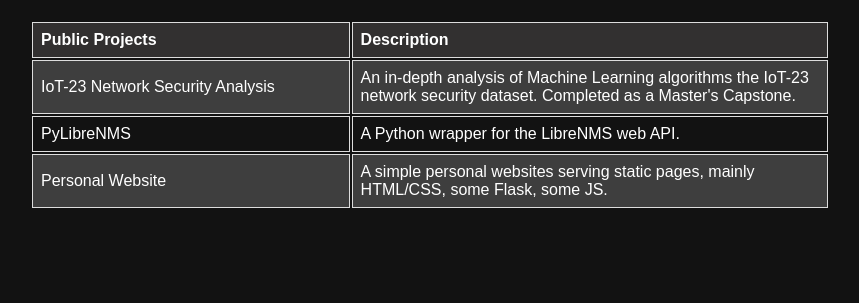
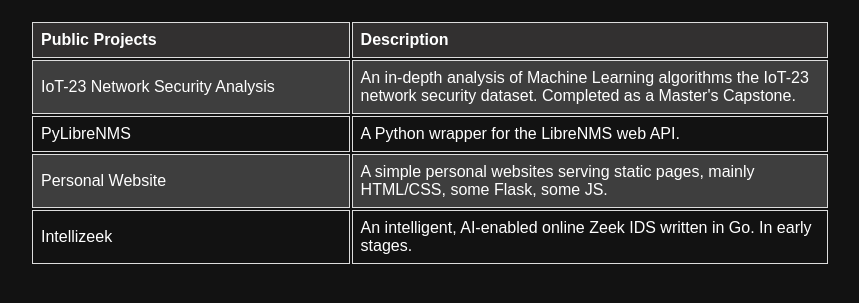
Before and after one commit to diego-lopez8/personal-website, a Flask app: page /projects in a window 1280 px wide. Shown: the part 62-365 px from the top of the page, without its empty margins (210-1069 px from the left). Run offline with Flask 3, Linux system fonts and the light colour scheme.

Commit message:
added project

```diff
--- a/templates/projects.html
+++ b/templates/projects.html
@@ -23,6 +23,10 @@
             <td>Personal Website</td>
             <td class="typewriter" data-text="A simple personal websites serving static pages, mainly HTML/CSS, some Flask, some JS."></td>
         </tr>
+        <tr>
+            <td>Intellizeek</td>
+            <td class="typewriter" data-text="An intelligent, AI-enabled online Zeek IDS written in Go. In early stages."></td>
+        </tr>
     </table>
 </div>
 {% endblock %}
```
